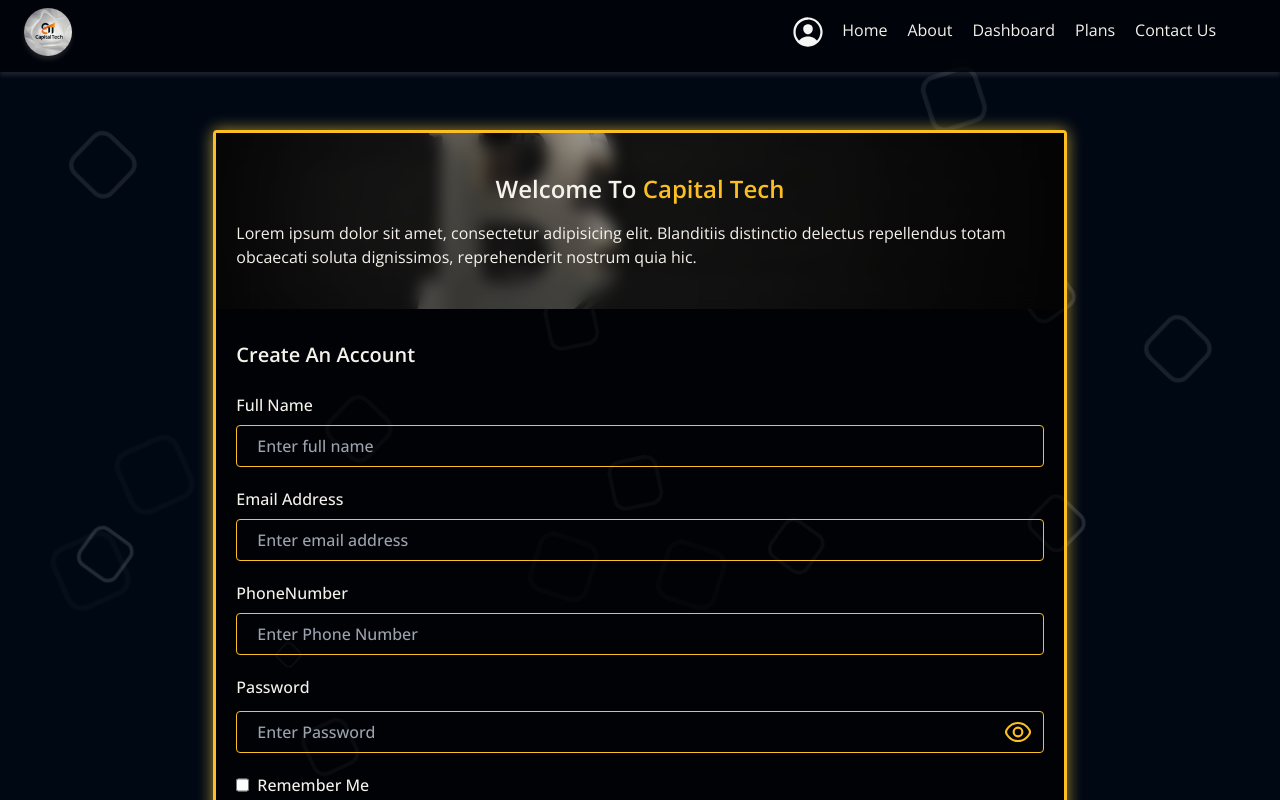
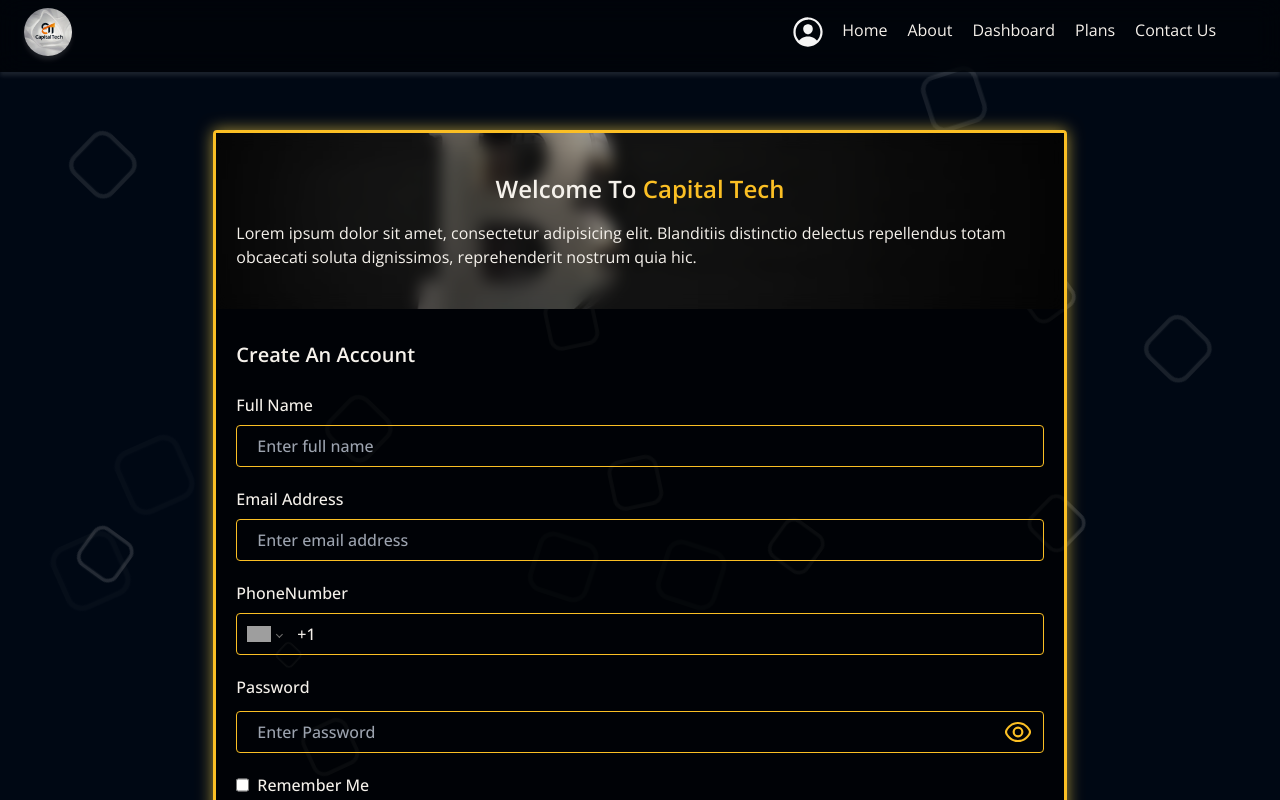
Before and after one commit to liltexh/capitalTech, a React (Vite) app: page /auth in a window 1280 px wide. Shown: the top 800 px of the page. Built offline with nearby package versions, Linux system fonts and the light colour scheme; grey boxes are pictures that could not be loaded.

Commit message:
addded a number checker

```diff
--- a/package.json
+++ b/package.json
@@ -14,6 +14,7 @@
 		"firebase": "^11.0.2",
 		"react": "^18.3.1",
 		"react-dom": "^18.3.1",
+		"react-phone-number-input": "^3.4.9",
 		"react-router-dom": "^6.27.0",
 		"react-slick": "^0.30.2",
 		"slick-carousel": "^1.8.1"
--- a/src/App.css
+++ b/src/App.css
@@ -1,6 +1,25 @@
 .error-input {
 	animation: shake 0.5s;
 	border-color: red;
+}
+
+.PhoneInputInput {
+	background-color: transparent;
+	flex: 1;
+	outline: none;
+}
+
+.PhoneInputCountry {
+	display: flex;
+	justify-self: center;
+	align-items: center;
+	padding: 0px 10px;
+}
+
+.PhoneInputCountrySelect {
+	background-color: black;
+	border-radius: 10px;
+	padding: 10px;
 }
 
 @keyframes shake {
--- a/src/components/SignUp.jsx
+++ b/src/components/SignUp.jsx
@@ -1,12 +1,15 @@
 import { useRef, useState } from "react";
 import signUpimg from "../assets/images/bitcoin2.jpg";
 import MainButton from "./MainButton.jsx";
+import "react-phone-number-input/style.css";
+import PhoneInput from "react-phone-number-input";
 import "../index.css";
 import { eye, eyeCrossed } from "../Tools/icons.js";
 
 export default function SignUp({ state }) {
 	const { setHasAccount } = state;
 	const [loading, setLoading] = useState(false);
+	const [phoneNumberInput, setPhoneNumberInput] = useState("");
 	const [passwordType, setPasswordType] = useState("password");
 	const fullNameRef = useRef(null);
 	const phoneNumberRef = useRef(null);
@@ -46,8 +49,13 @@ export default function SignUp({ state }) {
 			RemoveInputError(emailRef.current);
 		}
 
-		if (!phoneNumberRef.current.value) {
-			addInputError(phoneNumberRef.current);
+		// console.log(phoneNumberRef.current.parentElement);
+		console.log(phoneNumberRef.current.value);
+		if (
+			!phoneNumberRef.current.value ||
+			phoneNumberRef.current.value.toString().length < 10
+		) {
+			addInputError(phoneNumberRef.current.parentElement);
 			checker = false;
 		} else {
 			RemoveInputError(phoneNumberRef.current);
@@ -138,7 +146,17 @@ export default function SignUp({ state }) {
 
 						<label className="flex flex-col gap-2 font-medium">
 							PhoneNumber
-							<input
+							<PhoneInput
+								international
+								defaultCountry="US"
+								value={phoneNumberInput}
+								onChange={setPhoneNumberInput}
+								placeholder="Enter phone number"
+								ref={phoneNumberRef}
+								className="flex justify-between items-center bg-transparent w-full h-9 rounded border border-amber-400 pt-5 pb-5 pr-3  focus-within:border-white   focus-within:ring focus:ring-white"
+							/>
+							{/*  flex justify-between items-center gap-2 bg-transparent w-full h-9 rounded border border-amber-400 pt-5 pb-5 pr-3  focus-within:border-white   focus-within:ring focus:ring-white */}
+							{/* <input
 								type="text"
 								placeholder="Enter Phone Number"
 								ref={phoneNumberRef}
@@ -146,7 +164,7 @@ export default function SignUp({ state }) {
 								pattern="[\d]{3}-[\d]{4}-[\d]{4}"
 								className="bg-transparent w-full h-9 p-5 rounded border border-amber-400
 						"
-							/>
+							/> */}
 						</label>
 
 						<label className="flex flex-col gap-3 font-medium">
```
Also changed, not shown: 1 other file (tests, documents, lock files or other folders).
